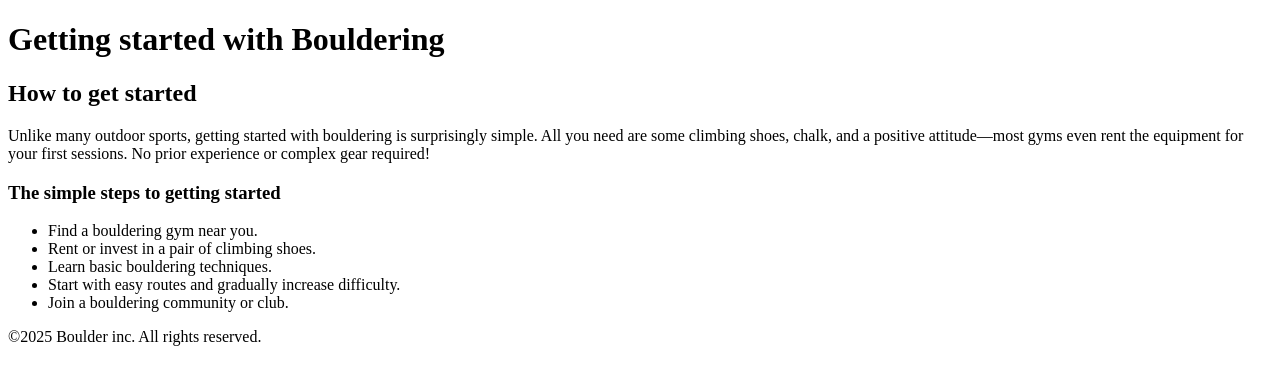
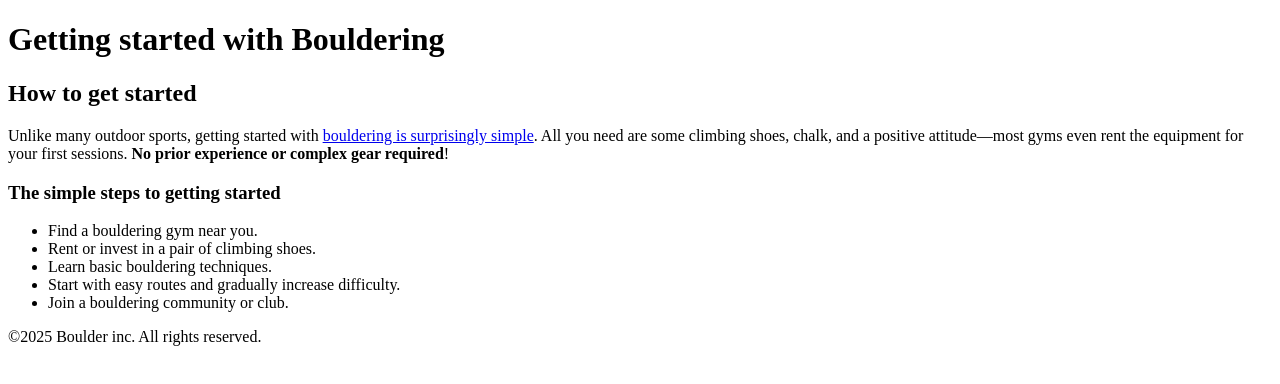
Before and after one commit to NotActuallyBlue/html-css-basics-v1, a plain HTML site: page getting-started.html in a window 1280 px wide. Drawn offline with Linux system fonts and the light colour scheme.

Commit message:
Added hyperlinks from index.html to getting-started.html and vice versa.

```diff
--- a/getting-started.html
+++ b/getting-started.html
@@ -14,7 +14,7 @@
 
             <section>
                 <h2>How to get started</h2>
-                <p>Unlike many outdoor sports, getting started with bouldering is surprisingly simple. All you need are some climbing shoes, chalk, and a positive attitude—most gyms even rent the equipment for your first sessions. No prior experience or complex gear required!</p>
+                <p>Unlike many outdoor sports, getting started with <a href="index.html">bouldering is surprisingly simple</a>. All you need are some climbing shoes, chalk, and a positive attitude—most gyms even rent the equipment for your first sessions. <strong>No prior experience or complex gear required</strong>!</p>
                 <h3>The simple steps to getting started</h3>
                     <ul>
                         <li>Find a bouldering gym near you. </li>
```
Also changed, not shown: index.html (+1 -1 lines).
